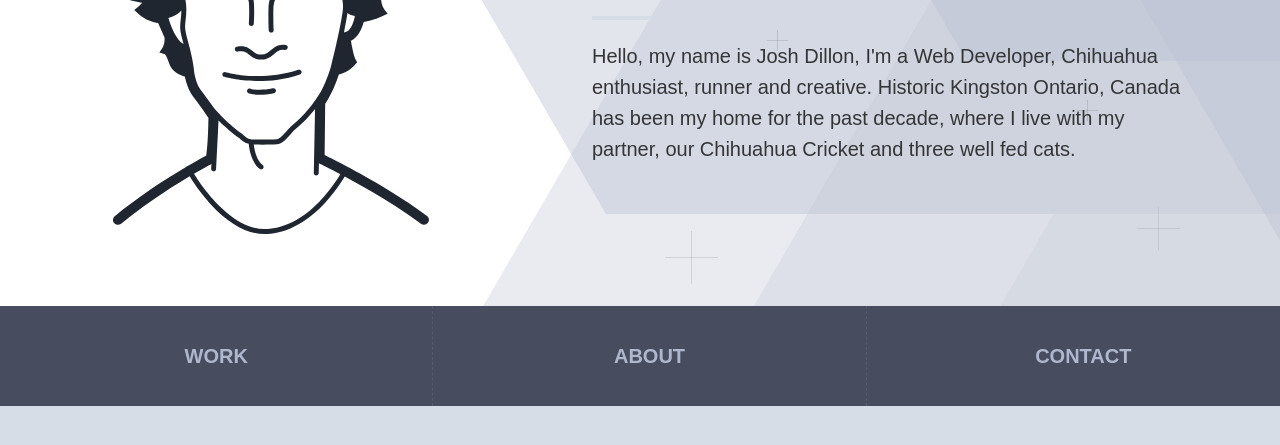
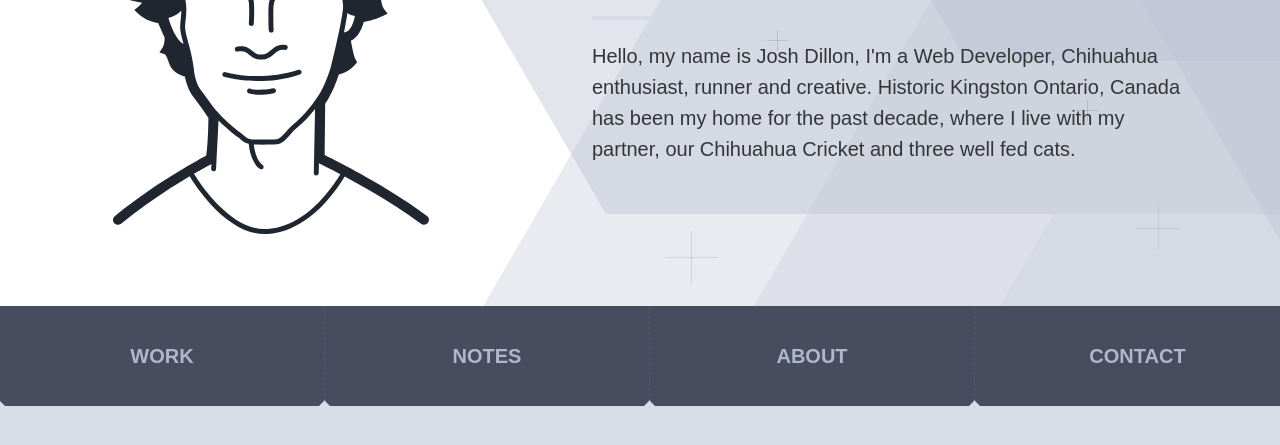
Before and after one commit to jdillon11/website, a plain HTML site: page index.html in a window 1280 px wide. Shown: the part 317-762 px from the top of the page. Drawn offline with nearby package versions, Linux system fonts and the light colour scheme; a web font is replaced by a local one.

Commit message:
Add navigation grid

```diff
--- a/css/theme.css
+++ b/css/theme.css
@@ -21,7 +21,6 @@ body {
     display: grid;
     grid-area: c;
     grid-column-gap: 50px;
-
     grid-template-areas:
         ". ."
         "j t"
@@ -63,11 +62,6 @@ body {
     left: 0;
     height: 4px;
     width: 10%;
-}
-
-#navigation {
-    grid-area: m;
-    width: 100%;
 }
 
 h1 {
@@ -115,24 +109,68 @@ h1 span {
     text-align: center;
 }
 
-.main-navigation {
-    padding: 0;
+#navigation {
+    background: #474d5e;
+    display: grid;
+    grid-area: m;
+    grid-template-areas:
+        "w n a c";
+    grid-template-columns: 1fr 1fr 1fr 1fr;
+    grid-template-rows: 1fr;
+    height: 100px;
+    width: 100%;
 }
 
-.main-navigation div {
-    background: #474d5e;
+#navigation div {
+    box-sizing: border-box;
     border-right: 1px dashed #555c70;
-    float: left;
-    padding: 30px 0 30px 0;
+    height: 100px;
+    padding: 30px 0;
+    position: relative;
     text-align: center;
-    width: 33.3333333333%;
 }
 
-.main-navigation div:last-child {
+#navigation div:after {
+    border-color: transparent transparent #D7DDE7 transparent;
+    border-style: solid;
+    border-width: 0 0 6px 6px;
+    bottom: 0;
+    content: "";
+    position: absolute;
+    right: -1px;
+}
+
+#navigation div:before {
+    border-color: transparent transparent transparent #D7DDE7;
+    border-style: solid;
+    border-width: 6px 0 0 6px;
+    bottom: 0;
+    content: "";
+    position: absolute;
+    left: -1px;
+}
+
+#navigation div:last-child {
     border: none;
 }
 
-.main-navigation a {
+#navigation div.work {
+    grid-area: w;
+}
+
+#navigation div.notes {
+    grid-area: n;
+}
+
+#navigation div.about {
+    grid-area: a;
+}
+
+#navigation div.contact {
+    grid-area: c;
+}
+
+#navigation a {
     color: #afb7cf;
     display: inline-block;
     font-family: sofia-pro, sans-serif;
@@ -148,12 +186,12 @@ h1 span {
     transition: color .35s ease-in-out;
 }
 
-.main-navigation a:hover {
+#navigation a:hover {
     text-decoration: none;
     color: #c7b18d;
 }
 
-.main-navigation a:before, .main-navigation a:after, .main-navigation .nav-item-inner:before, .main-navigation .nav-item-inner:after {
+#navigation a:before, #navigation a:after, #navigation .nav-item-inner:before, #navigation .nav-item-inner:after {
     content: "";
     display: block;
     height: 10px;
@@ -164,28 +202,28 @@ h1 span {
     transition: border .25s ease-in-out, top .25s ease-in-out, right .25s ease-in-out, bottom .25s ease-in-out, left .25s ease-in-out;
 }
 
-.main-navigation a:before {
+#navigation a:before {
     border-left: 2px solid transparent;
     border-top: 2px solid transparent;
     left: -10px;
     top: -10px;
 }
 
-.main-navigation a:hover:before {
+#navigation a:hover:before {
     border-left: 2px solid #2e85ce;
     border-top: 2px solid #2e85ce;
     left: -3px;
     top: -3px;
 }
 
-.main-navigation a:after {
+#navigation a:after {
     border-right: 2px solid transparent;
     border-top: 2px solid transparent;
     right: -10px;
     top: -10px;
 }
 
-.main-navigation a:hover:after {
+#navigation a:hover:after {
     border-right: 2px solid #2e85ce;
     border-top: 2px solid #2e85ce;
     right: -3px;
--- a/index.html
+++ b/index.html
@@ -28,18 +28,23 @@
                     <p class="intro">Hello, my name is Josh Dillon, I'm a Web Developer, Chihuahua enthusiast, runner and creative. Historic Kingston Ontario, Canada has been my home for the past decade, where I live with my partner, our Chihuahua Cricket and three well fed cats.</p>
                 </div>
 
-                <div id="navigation" class="main-navigation">
-                    <div>
+                <div id="navigation">
+                    <div class="work">
                         <a href="#">
                             <span class="nav-item-inner">Work</span>
                         </a>
                     </div>
-                    <div>
+                    <div class="notes">
+                        <a href="#">
+                            <span class="nav-item-inner">Notes</span>
+                        </a>
+                    </div>
+                    <div class="about">
                         <a href="#">
                             <span class="nav-item-inner">About</span>
                         </a>
                     </div>
-                    <div>
+                    <div class="contact">
                         <a href="#">
                             <span class="nav-item-inner">Contact</span>
                         </a>
```
